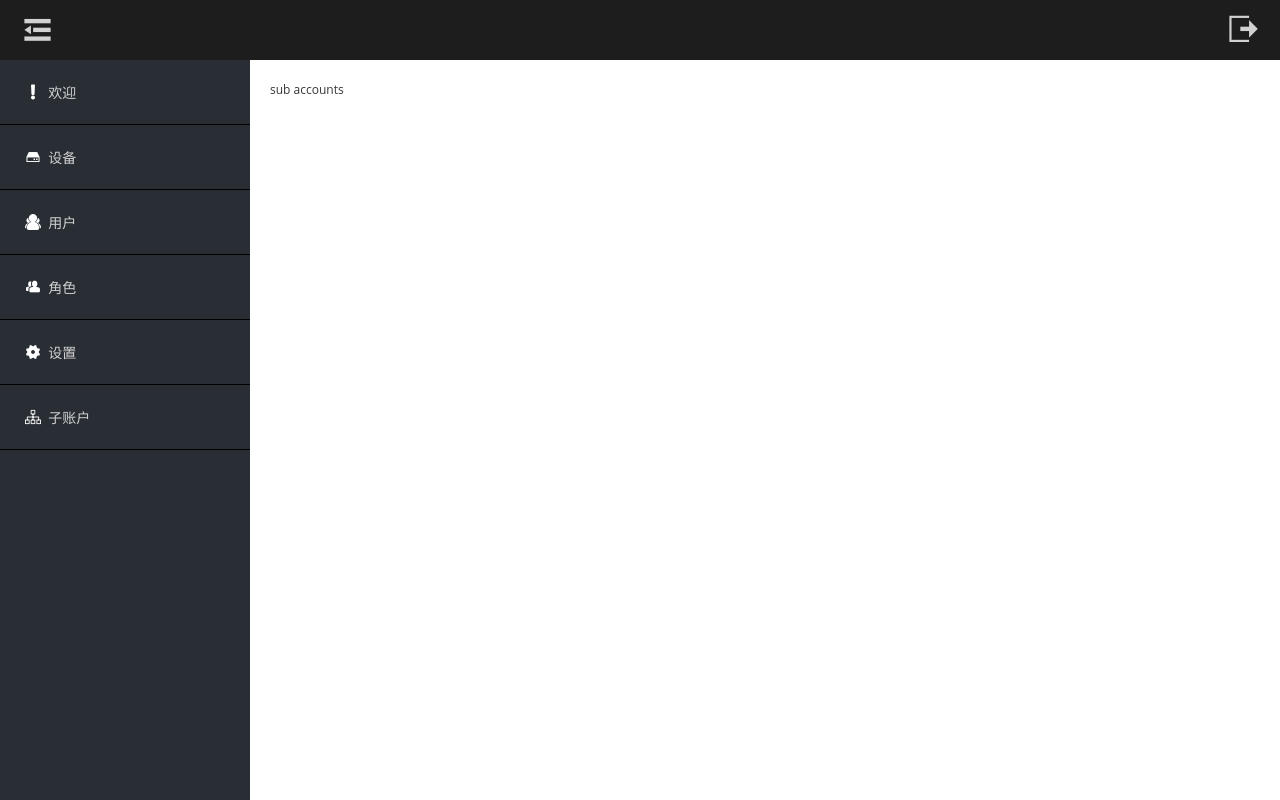
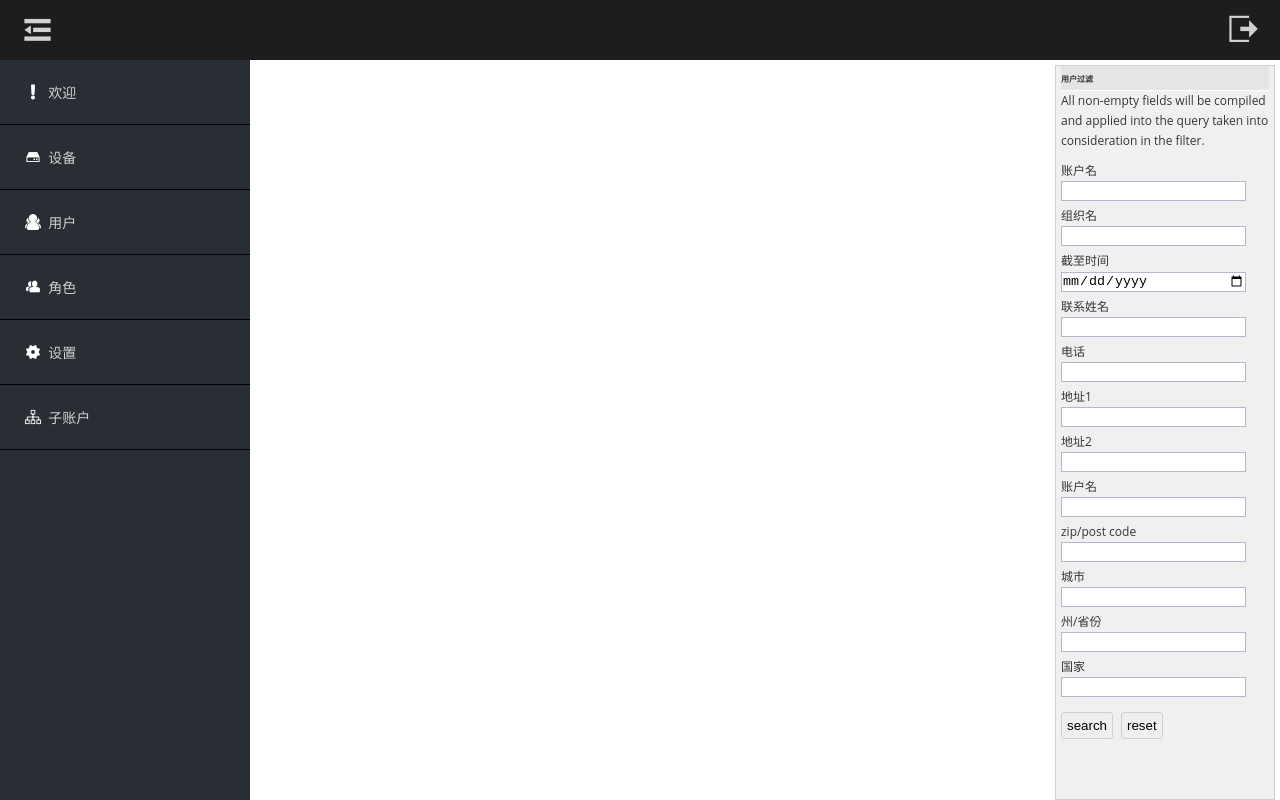
Before and after one commit to zrlvwj1/kapua1.0, a Vue app: page /subaccount in a window 1280 px wide. Built offline with nearby package versions, Linux system fonts and the light colour scheme.

Commit message:
childAccount 1.0

```diff
--- a/public/css/global.css
+++ b/public/css/global.css
@@ -18,3 +18,6 @@ a{
     color: black;
     font-size: 16px;
 }
+.el-main{
+    padding:0px;
+}
--- a/src/views/home/home.vue
+++ b/src/views/home/home.vue
@@ -110,7 +110,7 @@
             </li>
           </ul>
         </el-aside>
-        <el-main>
+        <el-main style="padding: 0px">
           <transition name="slide-fade"><router-view /></transition>
         </el-main>
       </el-container>
--- a/src/views/subaccount/subaccount.vue
+++ b/src/views/subaccount/subaccount.vue
@@ -1,9 +1,128 @@
 <template>
-  <div>sub accounts</div>
+  <div style="height: 100%">
+    <el-container style="height: 100%; padding-top: 5px">
+      <el-main style="height: 100%; padding: 0px; padding-top: 0px"></el-main>
+      <el-aside style="height: 100%; margin-right: 5px" width="220px">
+        <div class="account-filter">
+          <div class="account-filter-title">
+            <h6>用户过滤</h6>
+          </div>
+
+          <div class="account-filter-form">
+            <span style="display: block; line-height: 20px"
+              >All non-empty fields will be compiled and applied into the query
+              taken into consideration in the filter.
+            </span>
+            <form class="search-form">
+              <div class="form-item">
+                <span>账户名</span>
+                <input type="text" class="my-input-class" />
+              </div>
+              <div class="form-item">
+                <span>组织名</span>
+                <input type="text" class="my-input-class" />
+              </div>
+              <div class="form-item">
+                <span>截至时间</span>
+                <input type="date" class="my-input-class" />
+              </div>
+              <div class="form-item">
+                <span>联系姓名</span>
+                <input type="text" class="my-input-class" />
+              </div>
+              <div class="form-item">
+                <span>电话</span>
+                <input type="text" class="my-input-class" />
+              </div>
+              <div class="form-item">
+                <span>地址1</span>
+                <input type="text" class="my-input-class" />
+              </div>
+              <div class="form-item">
+                <span>地址2</span>
+                <input type="text" class="my-input-class" />
+              </div>
+              <div class="form-item">
+                <span>账户名</span>
+                <input type="text" class="my-input-class" />
+              </div>
+              <div class="form-item">
+                <span>zip/post code</span>
+                <input type="text" class="my-input-class" />
+              </div>
+              <div class="form-item">
+                <span>城市</span>
+                <input type="text" class="my-input-class" />
+              </div>
+              <div class="form-item">
+                <span>州/省份</span>
+                <input type="text" class="my-input-class" />
+              </div>
+              <div class="form-item">
+                <span>国家</span>
+                <input type="text" class="my-input-class" />
+              </div>
+              <div class="button-container">
+                <button class="my-button-class">search</button>
+                <button class="my-button-class">reset</button>
+              </div>
+            </form>
+          </div>
+        </div>
+      </el-aside>
+    </el-container>
+  </div>
 </template>
 
 <script>
-export default {};
+export default {
+  data() {
+    return {
+      searchForm: {
+        name: "",
+      },
+    };
+  },
+};
 </script>
 <style>
+.account-filter-title {
+  border-bottom: 1px solid white;
+  background-color: #e5e5e5;
+  height: 25px;
+  line-height: 25px;
+}
+.account-filter {
+  height: 100%;
+  border: 1px solid #d0d0d0;
+  padding-left: 5px;
+  padding-right: 5px;
+  background-color: #f0f0f0;
+}
+.my-input-class {
+  height: 20px;
+  width: 185px;
+  margin-bottom: 5px;
+  border: 1px solid #b5b8c8;
+}
+.my-input-class:focus {
+  outline: none;
+  border: 1px solid #7eadd9;
+}
+.search-form {
+  margin-top: 10px;
+}
+.button-container {
+  margin-top: 10px;
+}
+.my-button-class {
+  padding: 5px;
+  border: 1px solid #d0d0d0;
+  border-radius: 3px;
+  margin-right: 8px;
+  outline: none;
+}
+.my-button-class:hover {
+  background-color: #c5dbf5;
+}
 </style>
```
